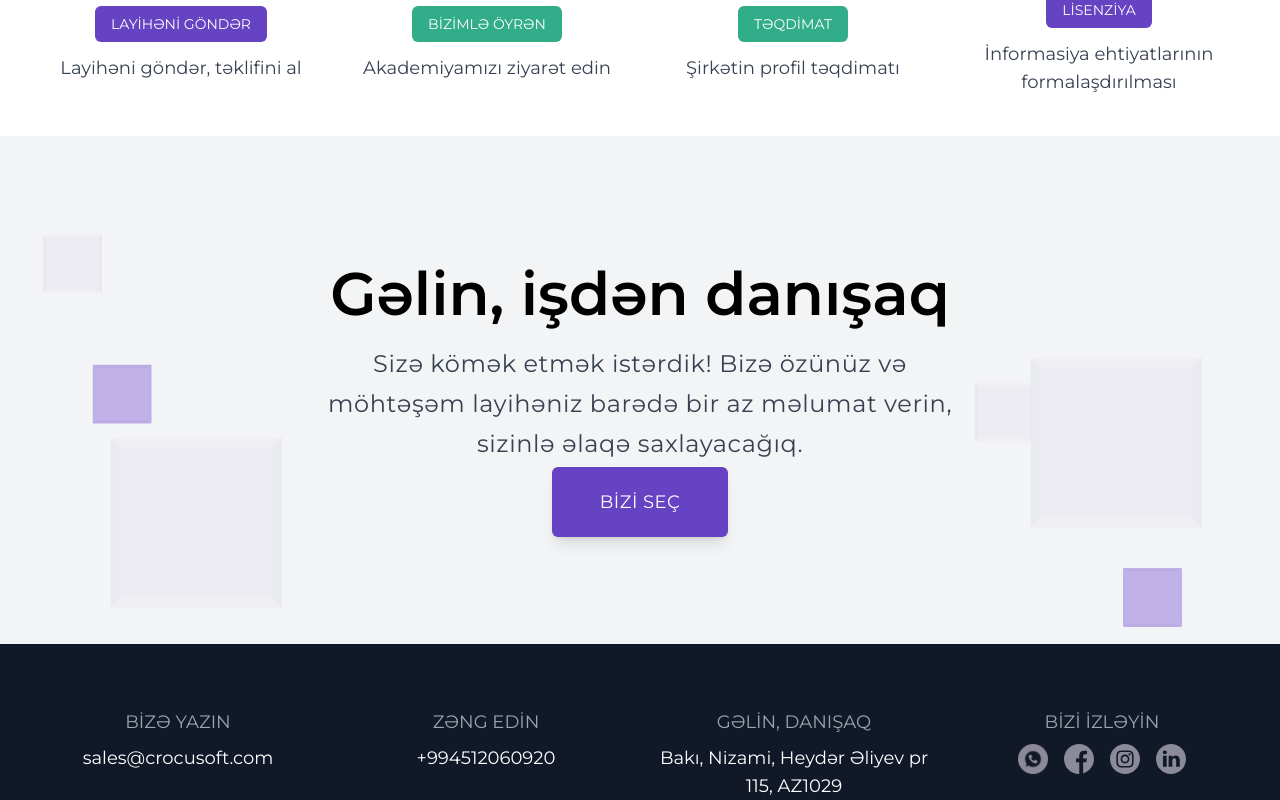
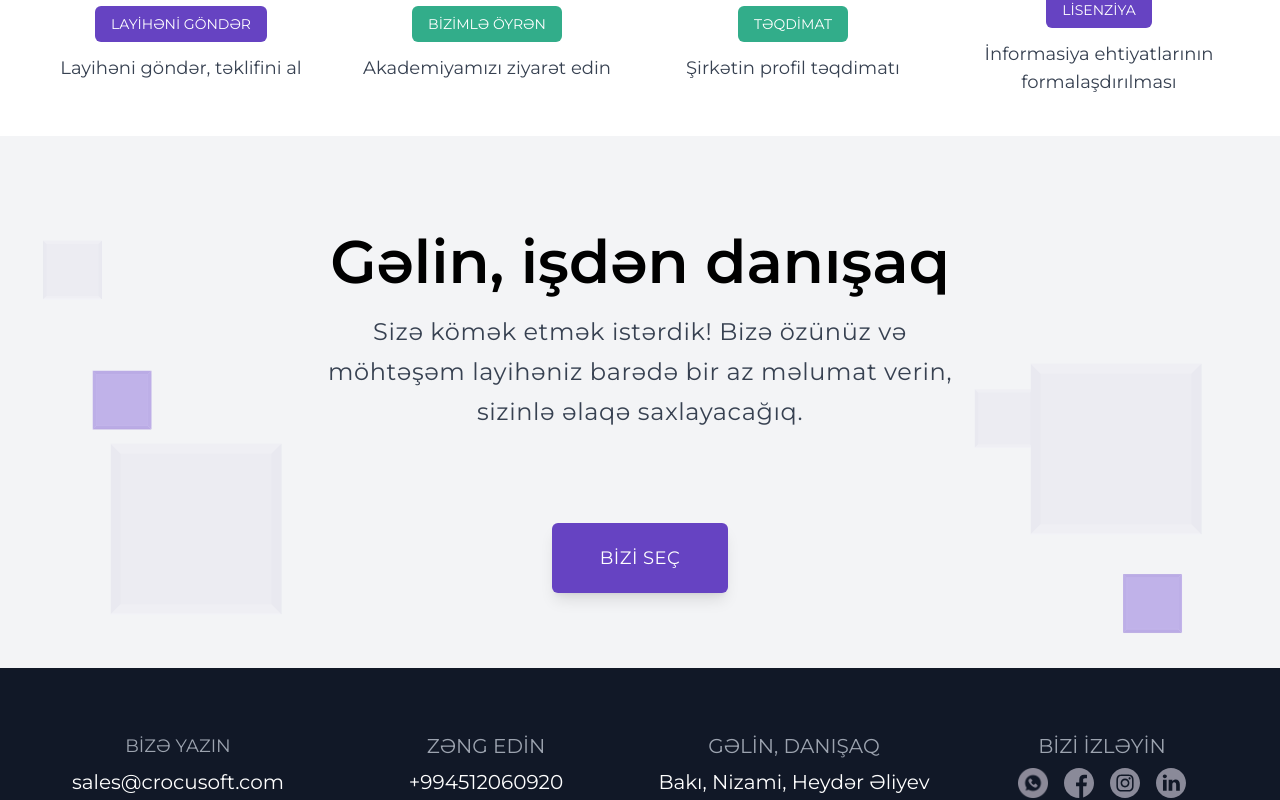
Before and after one commit to aghazadehamal/CrocusoftProject, a Next.js app: page / in a window 1280 px wide. Shown: the part 6392-7192 px from the top of the page. Built offline with nearby package versions, Linux system fonts and the light colour scheme.

Commit message:
I changed text color

```diff
--- a/src/app/blogs/BlogSectionDesktop.js
+++ b/src/app/blogs/BlogSectionDesktop.js
@@ -20,7 +20,7 @@ export default function BlogSectionDesktop() {
           <button
             key={cat}
             onClick={() => setActiveCategory(cat)}
-            className={`hover:text-purple-600 transition ${activeCategory === cat ? 'text-purple-600 font-bold' : ''}`}
+            className={`text-customPurple transition ${activeCategory === cat ? 'text-customPurple font-semibold' : ''}`}
           >
             {cat}
           </button>
--- a/src/app/services/ServicesProjectsDesktop.js
+++ b/src/app/services/ServicesProjectsDesktop.js
@@ -23,7 +23,7 @@ export default function ServicesProjectsDesktop() {
           <button
             key={cat}
             onClick={() => setActiveCategory(cat)}
-            className={`hover:text-purple-600 transition ${activeCategory === cat ? "text-purple-600 font-bold" : ""}`}
+            className={`text-customPurple transition ${activeCategory === cat ? "text-customPurple font-semibold" : ""}`}
           >
             {cat}
           </button>
--- a/src/components/contactSection/ContactSectionDesktop.js
+++ b/src/components/contactSection/ContactSectionDesktop.js
@@ -6,7 +6,7 @@ import PurpleCube from "@/app/PurpleCube";
 
 export default function ContactSectionDesktop() {
   return (
-    <div className="text-center py-32 bg-gray-100 relative overflow-hidden">
+    <div className="text-center py-24 bg-gray-100 relative overflow-hidden">
       <div className="absolute left-0 top-1/4 flex flex-col gap-10">
         <WhiteCube size="small" style={{ transform: "translate(-50px, -180px)" }} />
         <PurpleCube size="small" style={{ transform: "translate(40px, -380px)" }} />
@@ -17,12 +17,15 @@ export default function ContactSectionDesktop() {
       <p className="text-2xl tracking-wide leading-10 text-gray-700 max-w-2xl mx-auto mb-6 mt-5">
         Sizə kömək etmək istərdik! Bizə özünüz və möhtəşəm layihəniz barədə bir az məlumat verin, sizinlə əlaqə saxlayacağıq.
       </p>
+      <p className="mt-28">
       <Link
         href="/choose"
-        className="bg-customPurple text-white py-6 px-12 shadow-lg transition rounded-md tracking-wide text-lg duration-300 mt-10"
+        className="bg-customPurple text-white py-6 px-12 shadow-lg transition rounded-md tracking-wide text-lg duration-300 mt-96"
       >
         BİZİ SEÇ
       </Link>
+      </p>
+
 
       <div className="absolute right-0 top-1/4 flex flex-col gap-10">
         <WhiteCube size="small" color="#ebebf2" style={{ transform: "translate(-320px, 90px)" }} />
--- a/src/components/footer/FooterDesktop.js
+++ b/src/components/footer/FooterDesktop.js
@@ -8,18 +8,18 @@ export default function FooterDesktop() {
       <div className="container mx-auto px-10 grid grid-cols-4 gap-8">
         <div>
           <h4   className="text-gray-400 text-lg uppercase mb-2">Bizə Yazın</h4>
-          <a href="mailto:academy@crocusoft.com"  className="text-lg">sales@crocusoft.com</a>
+          <a href="mailto:academy@crocusoft.com"  className="text-xl">sales@crocusoft.com</a>
         </div>
         <div>
-          <h4 className="text-gray-400 text-lg uppercase mb-2">Zəng Edin</h4>
-          <a href=" tel:+994102322535" className="text-lg">+994512060920</a>
+          <h4 className="text-gray-400 text-xl uppercase mb-2">Zəng Edin</h4>
+          <a href=" tel:+994102322535" className="text-xl">+994512060920</a>
         </div>
         <div>
-          <h4 className="text-gray-400 text-lg uppercase mb-2">Gəlin, Danışaq</h4>
-          <a href="https://www.google.com/maps/place/Crocusoft/@40.3827525,49.8664001,18z/data=!3m1!4b1!4m5!3m4!1s0x40307dc65fb18da7:0xafbb4d94e4be6a00!8m2!3d40.3826554!4d49.8673458" className="text-lg">Bakı, Nizami, Heydər Əliyev pr 115, AZ1029</a>
+          <h4 className="text-gray-400 text-xl uppercase mb-2">Gəlin, Danışaq</h4>
+          <a href="https://www.google.com/maps/place/Crocusoft/@40.3827525,49.8664001,18z/data=!3m1!4b1!4m5!3m4!1s0x40307dc65fb18da7:0xafbb4d94e4be6a00!8m2!3d40.3826554!4d49.8673458" className="text-xl">Bakı, Nizami, Heydər Əliyev pr 115, AZ1029</a>
         </div>
         <div>
-          <h4 className="text-gray-400 text-lg uppercase mb-2">Bizi İzləyin</h4>
+          <h4 className="text-gray-400 text-xl uppercase mb-2">Bizi İzləyin</h4>
           <div className="flex gap-4 mt-2 justify-center">
 
          <a target="_blank" href="https://www.facebook.com/crocusoft/">
```
